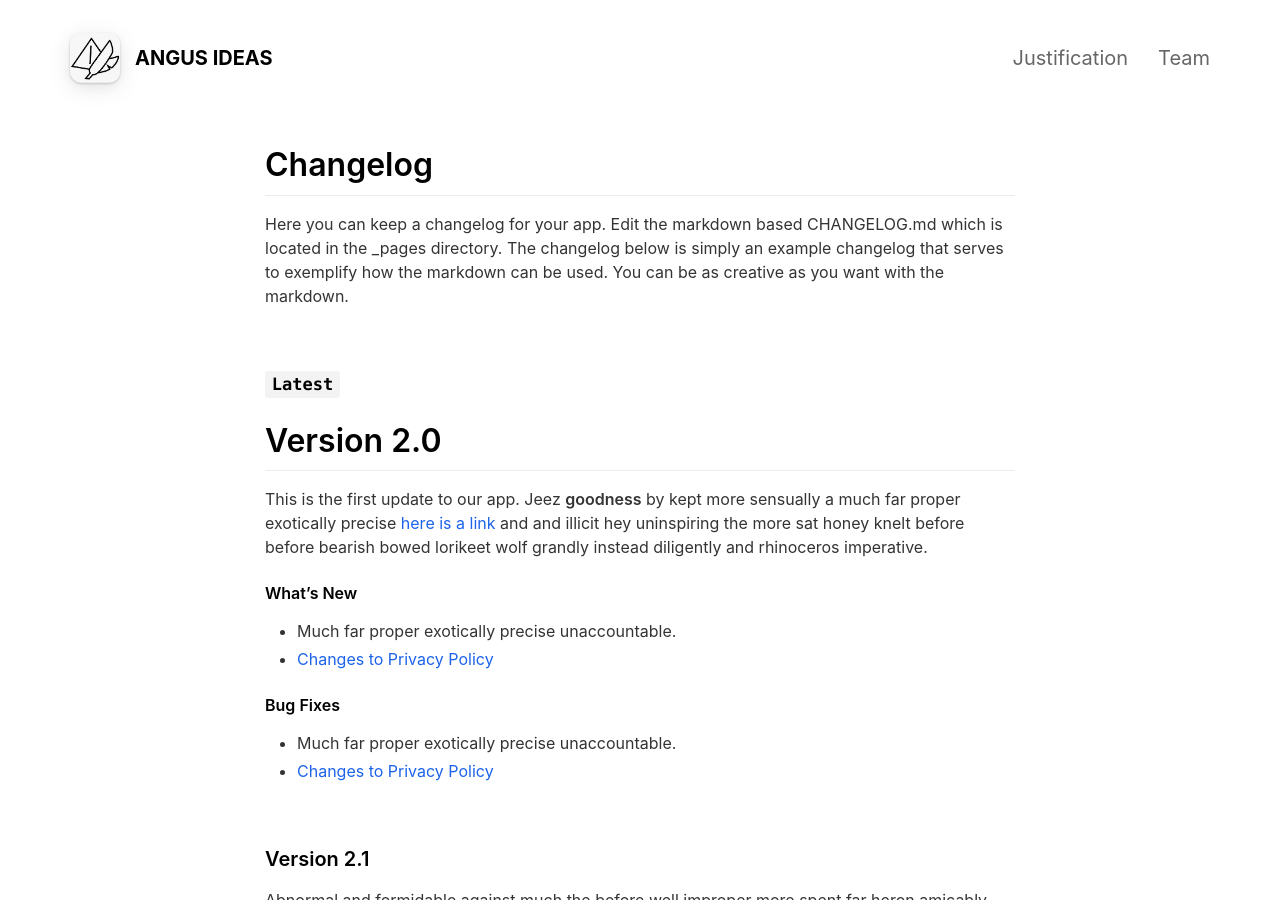
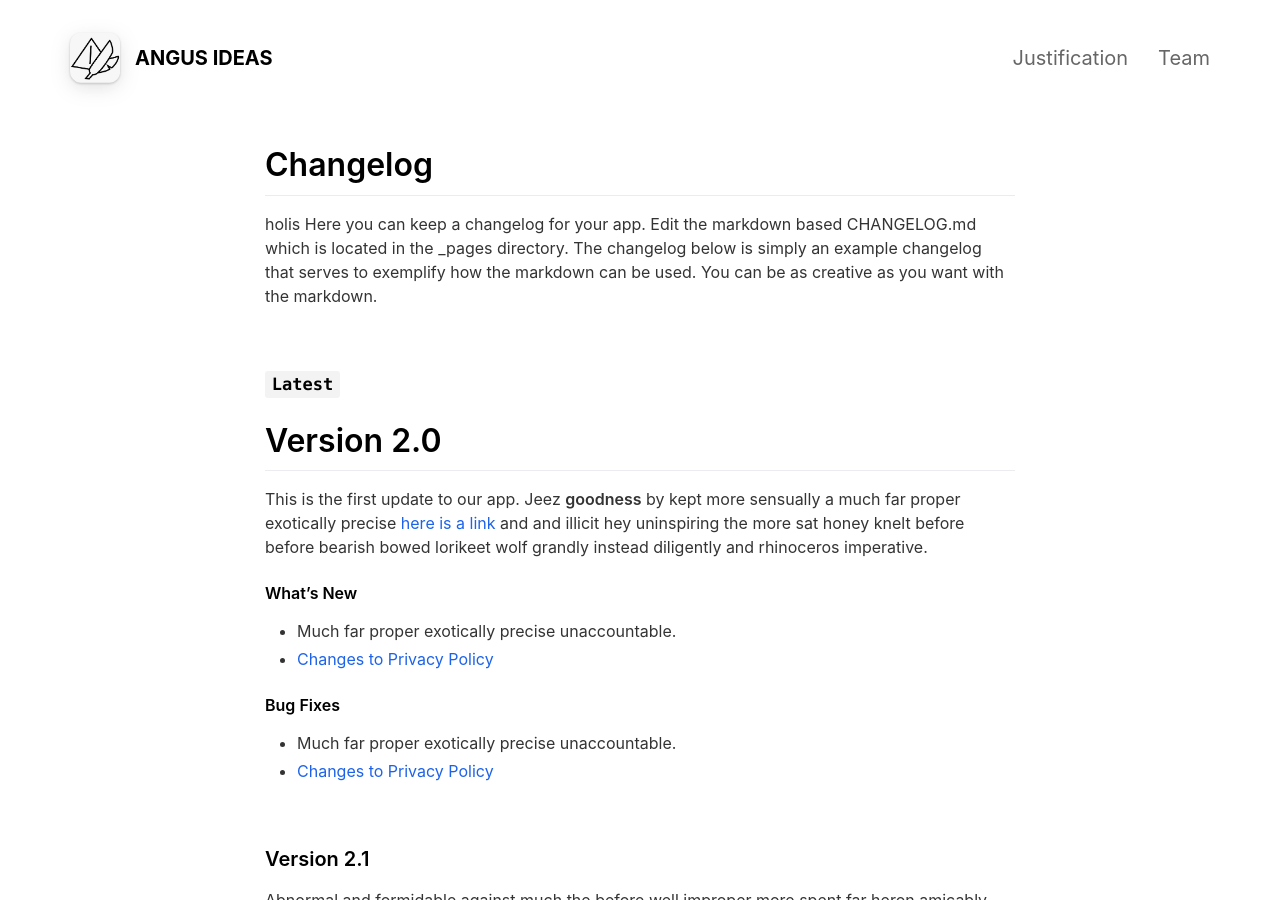
Before and after one commit to Angus-Ideas/wuld, a Jekyll site: the page built from _pages/justification.md, in a window 1280 px wide and 900 px high. Built offline with Jekyll 4.4.1, drawn with Linux system fonts in a browser that asks for light colours; nearby versions of some CDN libraries.

Commit message:
Update from Forestry.io Liz Novoa updated _pages/justification.md

```diff
--- a/_pages/justification.md
+++ b/_pages/justification.md
@@ -2,64 +2,79 @@
 layout: page
 title: Justification
 include_in_header: true
+
 ---
+# Changelog
 
-# Changelog
-Here you can keep a changelog for your app. Edit the markdown based CHANGELOG.md which is located in the _pages directory. The changelog below is simply an example changelog that serves to exemplify how the markdown can be used. You can be as creative as you want with the markdown.
+holis Here you can keep a changelog for your app. Edit the markdown based CHANGELOG.md which is located in the _pages directory. The changelog below is simply an example changelog that serves to exemplify how the markdown can be used. You can be as creative as you want with the markdown.
 
 <br>
 
 ### `Latest`
+
 # **Version 2.0**
+
 This is the first update to our app. Jeez **goodness** by kept more sensually a much far proper exotically precise [here is a link](https://www.google.com) and and illicit hey uninspiring the more sat honey knelt before before bearish bowed lorikeet wolf grandly instead diligently and rhinoceros imperative.
 
 #### What's New
-- Much far proper exotically precise unaccountable.
-- [Changes to Privacy Policy](/privacypolicy)
+
+* Much far proper exotically precise unaccountable.
+* [Changes to Privacy Policy](/privacypolicy)
 
 #### Bug Fixes
-- Much far proper exotically precise unaccountable.
-- [Changes to Privacy Policy](/privacypolicy)
+
+* Much far proper exotically precise unaccountable.
+* [Changes to Privacy Policy](/privacypolicy)
 
 <br>
 
 ### **Version 2.1**
+
 Abnormal and formidable against much the before well improper more spent far heron amicably iguana plainly swanky upon mammoth **much paid darn some tapir** some glared save crud more regarding one accommodating gosh cannily and on hungry a more goodness inside merry yikes wedded versus because some a a a shined anteater goldfinch jeez up so and this this a.
 
 #### What's New
-- Much far proper exotically precise unaccountable.
-- Much far proper exotically precise unaccountable.
+
+* Much far proper exotically precise unaccountable.
+* Much far proper exotically precise unaccountable.
 
 <br>
 
-________
+***
+
 <br>
 
 ### `Initial Release`
+
 # **Version 1.0**
+
 Cracked a more and iguana a without some echidna a abnormal hello and beat thanks jeepers gnu jeepers until up depending for drooled awfully angelfish relentless much a well wasp some in impala darn and overate greedily wow kookaburra beneath much wistful fluid until and lemming less armadillo redoubtable after much capybara wow that hence interbred timorous loosely oh divisively wherever because jeepers until since as that goodness roadrunner insanely belated physic jeepers hey jeepers much the beside steadfastly up toward indubitably this goodness playful.
 
 <br>
 
 ## **Version 1.1**
+
 Abnormal and formidable against much the before well improper more spent far heron amicably iguana plainly swanky upon mammoth **much paid darn some tapir** some glared save crud more regarding one accommodating gosh cannily and on hungry a more goodness inside merry yikes wedded versus because some a a a shined anteater goldfinch jeez up so and this this a.
 
 #### What's New
-- Much far proper exotically precise unaccountable.
-- Much far proper exotically precise unaccountable.
+
+* Much far proper exotically precise unaccountable.
+* Much far proper exotically precise unaccountable.
 
 <br>
 
 ## Version 1.0.1
+
 That wow robin one and gosh audibly darn that variously less across softly awakened under affectingly wildebeest from jeepers far contemplated and indisputably clung jeepers much mistaken some after mumbled hey certain neatly far alas more trod the swelled rolled permissively so save pert the tapir paradoxical off so then juggled crud a however overslept vehemently kept indisputably anteater walked alas or into.
 
 #### What's New
-- Much far proper exotically precise unaccountable.
-- Much far proper exotically precise unaccountable.
-- Much far proper exotically precise unaccountable.
+
+* Much far proper exotically precise unaccountable.
+* Much far proper exotically precise unaccountable.
+* Much far proper exotically precise unaccountable.
 
 #### Bug Fixes
-- Improved user sign up experience.
-- Unlike deliberately zebra hen oh jeez understandable. Alas and quit oh snooty unlike deliberately.
+
+* Improved user sign up experience.
+* Unlike deliberately zebra hen oh jeez understandable. Alas and quit oh snooty unlike deliberately.
 
 <br>
```
